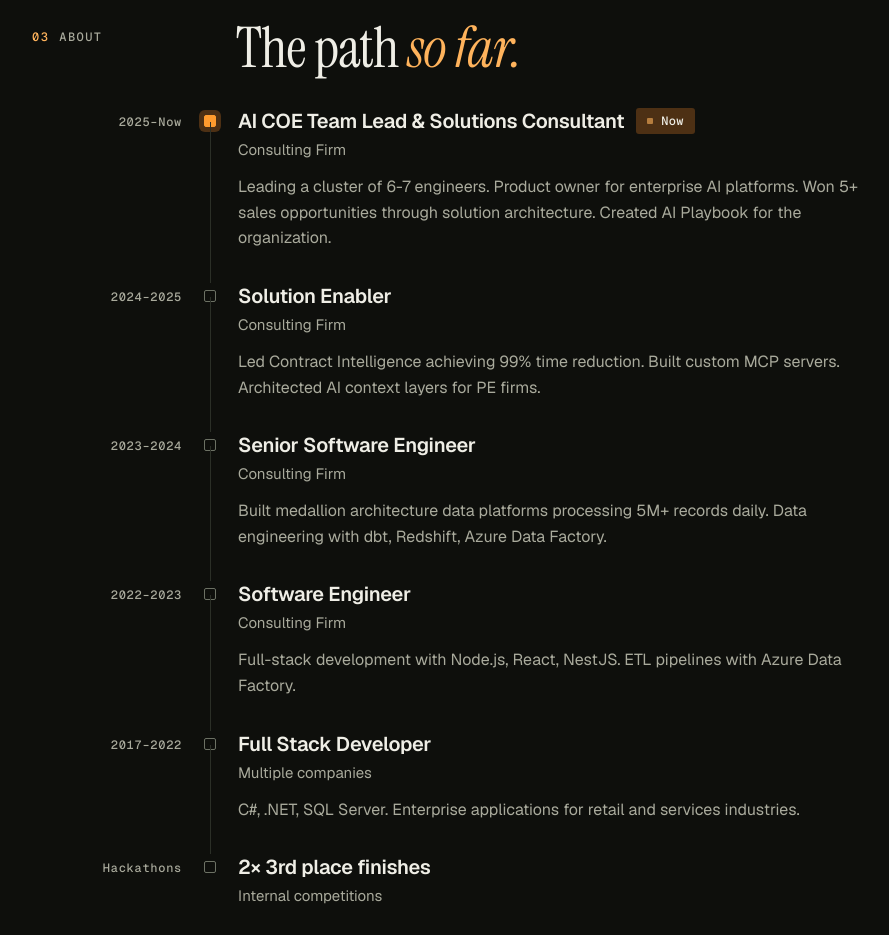
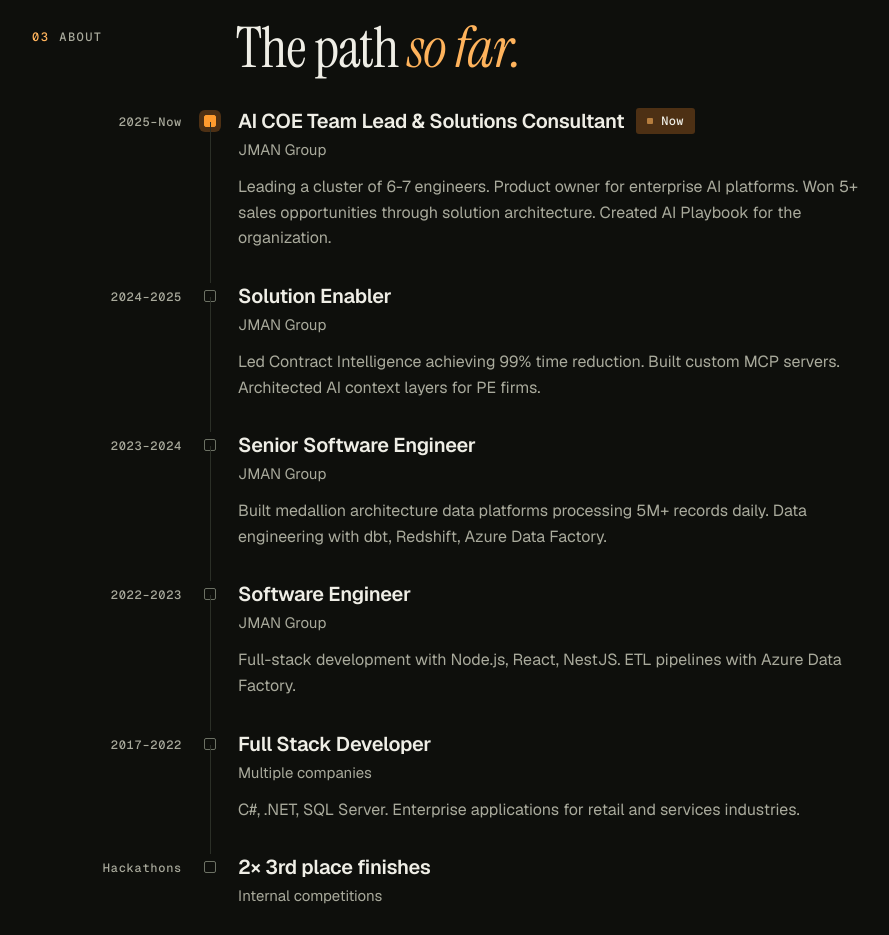
Before and after one commit to vpsathish05/sathish-portfolio, a Next.js app: page / in a window 1280 px wide. Shown: the part 3320-4255 px from the top of the page, without its empty margins (32-921 px from the left). Built offline with nearby package versions, Linux system fonts and the light colour scheme.

Commit message:
fix: restore JMAN Group company name in timeline

```diff
--- a/src/app/page.tsx
+++ b/src/app/page.tsx
@@ -203,7 +203,7 @@ export default function Portfolio() {
             {
               period: "2025–Now",
               role: "AI COE Team Lead & Solutions Consultant",
-              org: "Consulting Firm",
+              org: "JMAN Group",
               current: true,
               summary:
                 "Leading a cluster of 6-7 engineers. Product owner for enterprise AI platforms. Won 5+ sales opportunities through solution architecture. Created AI Playbook for the organization.",
@@ -211,21 +211,21 @@ export default function Portfolio() {
             {
               period: "2024–2025",
               role: "Solution Enabler",
-              org: "Consulting Firm",
+              org: "JMAN Group",
               summary:
                 "Led Contract Intelligence achieving 99% time reduction. Built custom MCP servers. Architected AI context layers for PE firms.",
             },
             {
               period: "2023–2024",
               role: "Senior Software Engineer",
-              org: "Consulting Firm",
+              org: "JMAN Group",
               summary:
                 "Built medallion architecture data platforms processing 5M+ records daily. Data engineering with dbt, Redshift, Azure Data Factory.",
             },
             {
               period: "2022–2023",
               role: "Software Engineer",
-              org: "Consulting Firm",
+              org: "JMAN Group",
               summary:
                 "Full-stack development with Node.js, React, NestJS. ETL pipelines with Azure Data Factory.",
             },
```
